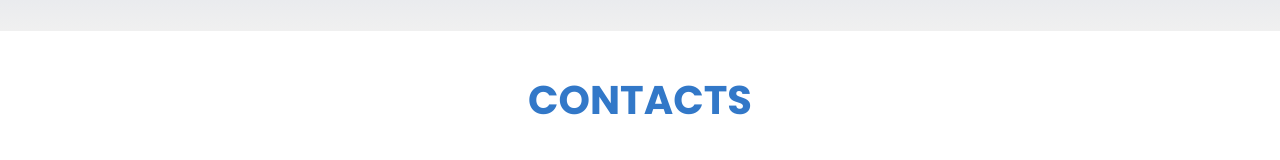
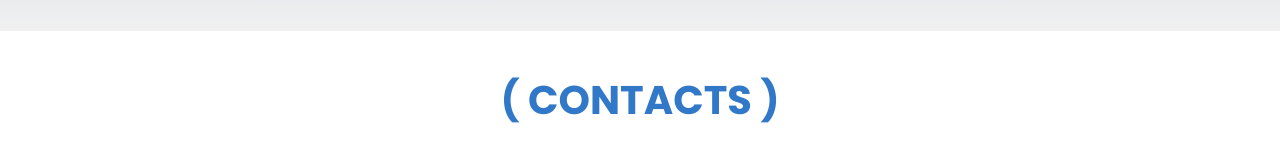
Before and after one commit to KikoXtreme/portfolio, a React (Create React App) app: page / in a window 1280 px wide. Shown: the part 4295-4455 px from the top of the page. Built offline with nearby package versions, Linux system fonts and the light colour scheme.

Commit message:
contacts update

```diff
--- a/src/components/Contacts/Contacts.tsx
+++ b/src/components/Contacts/Contacts.tsx
@@ -3,7 +3,7 @@ import '../../css/contacts.css';
 const Contacts = () => {
     return (
         <section id="contacts" className="contacts">
-            <h2>Contacts</h2>
+            <h2>{"( "}Contacts{" )"}</h2>
             <a href="https://github.com/KikoXtreme" target="_blank" rel="nooper noreferrer">
                 <div className="card-wrapper first-contact">
                     <img src="/portfolio/assets/github.png" alt="git icon" />
--- a/src/css/contacts.css
+++ b/src/css/contacts.css
@@ -2,7 +2,7 @@
     display: flex;
     flex-direction: column;
     justify-content: center;
-    padding: 3% 0;
+    padding: 3vw 0vw;
 }
 
 .contacts h2 {
@@ -74,7 +74,7 @@
 }
 
 .contacts .card-wrapper:nth-child(1):hover p {
-    /* font-weight: 700; */
+    font-weight: 700;
     color: rgb(50, 120, 200);
 }
 
```
